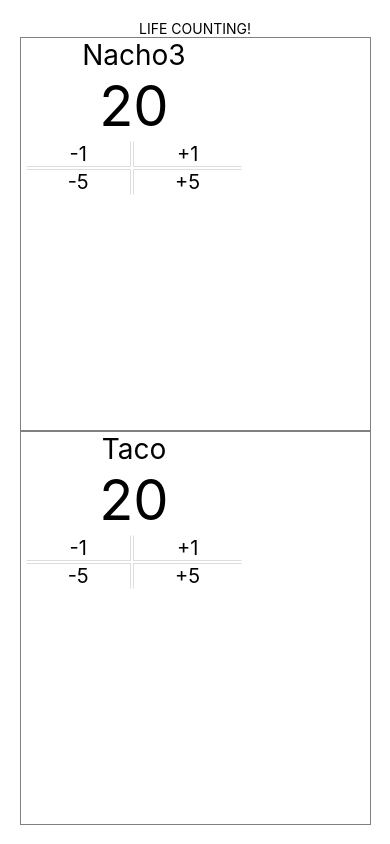
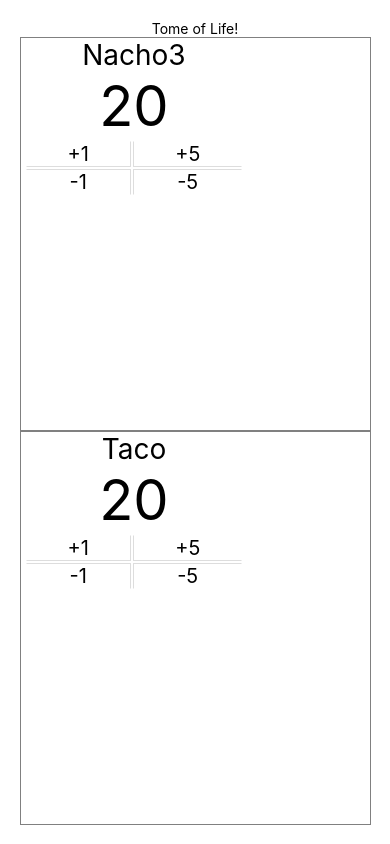
Before and after one commit to mcgrue/magicthing-native, a React Native app: screen / in a window 390 px wide. Built offline with nearby package versions, Linux system fonts and the light colour scheme.

Commit message:
Improve button layout

```diff
--- a/app/components/LifeButtonBox.js
+++ b/app/components/LifeButtonBox.js
@@ -22,14 +22,14 @@ class LifeButtonBox extends React.Component {
           }}
         >
           <LifeChangeButton
-            amount={-1}
+            amount={+1}
             updateLifeTotal={this.props.updateLifeTotal}
             playerKey={this.props.playerKey}
             position="topLeft"
           />
 
           <LifeChangeButton
-            amount={-5}
+            amount={-1}
             updateLifeTotal={this.props.updateLifeTotal}
             playerKey={this.props.playerKey}
             position="bottomLeft"
@@ -42,14 +42,14 @@ class LifeButtonBox extends React.Component {
           }}
         >
           <LifeChangeButton
-            amount={+1}
+            amount={+5}
             updateLifeTotal={this.props.updateLifeTotal}
             playerKey={this.props.playerKey}
             position="topRight"
           />
 
           <LifeChangeButton
-            amount={+5}
+            amount={-5}
             updateLifeTotal={this.props.updateLifeTotal}
             playerKey={this.props.playerKey}
             position="bottomRight"
--- a/app/components/home.js
+++ b/app/components/home.js
@@ -86,7 +86,7 @@ class Home extends Component {
                     padding: "5%"
                 }}
             >
-                <Text>LIFE COUNTING!</Text>
+                <Text>Tome of Life!</Text>
 
                 {Object.keys(this.state.players).map(key => (
                     <PlayerBox
```
